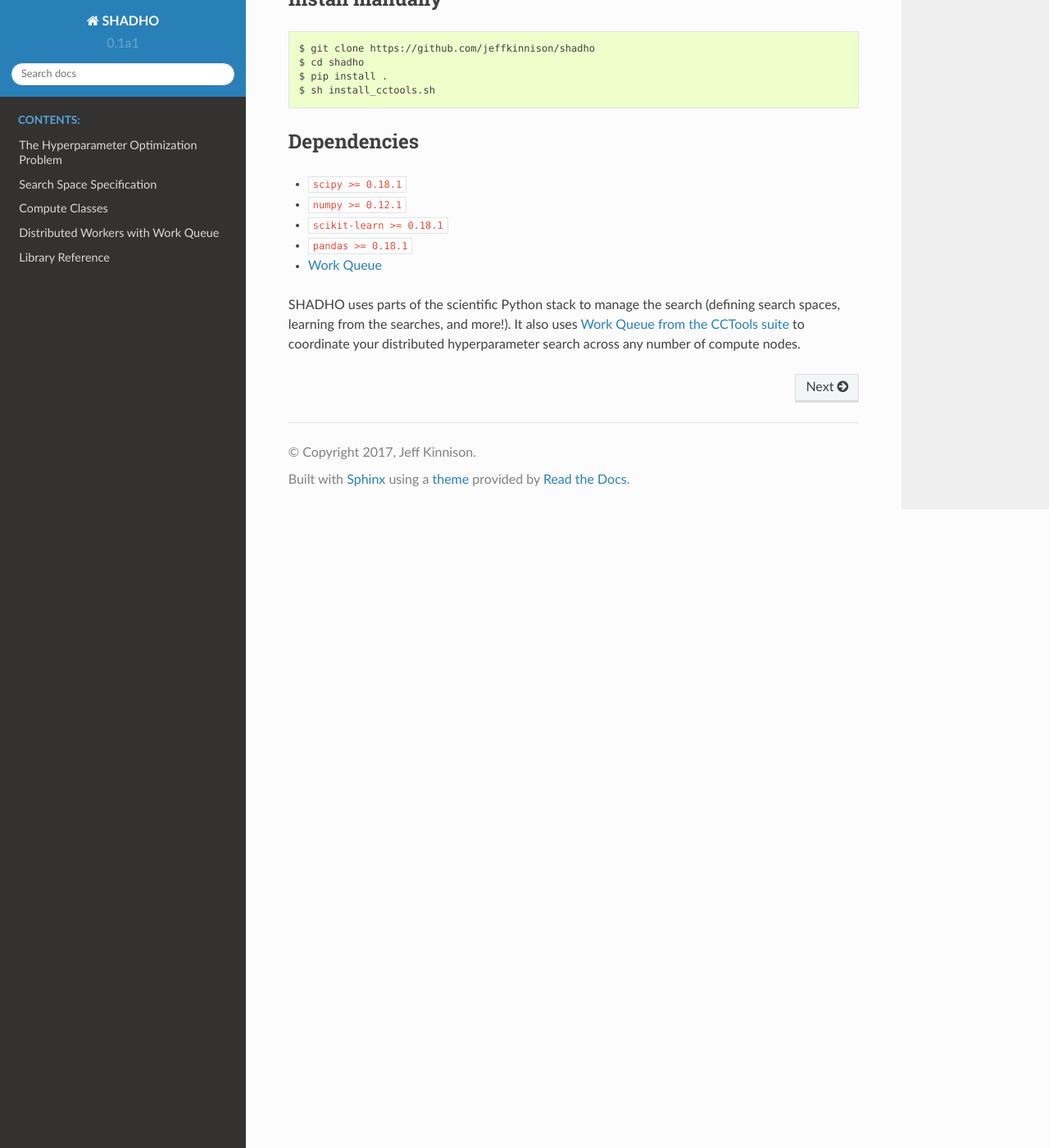
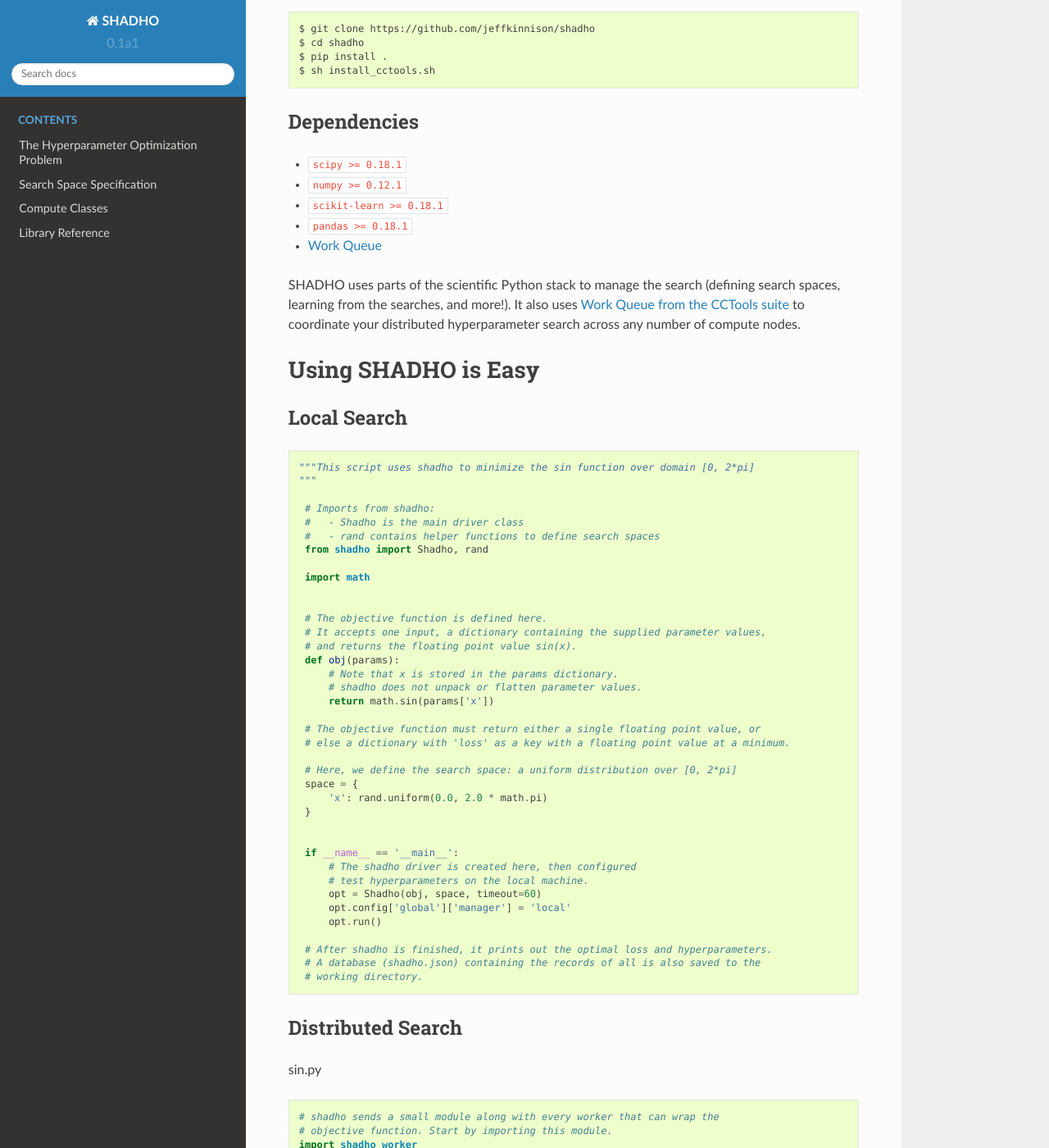
Before and after one commit to jeffkinnison/shadho, a Sphinx documentation site: the page built from docs/index.rst, in a window 1280 px wide and 1400 px high, scrolled down 844 px. Shown: the whole window at 82% size. Built offline with Sphinx 7.4.7 and the Read the Docs theme 2.0.0, drawn with Linux system fonts in a browser that asks for light colours; some of the changed text lies outside the part shown.

Commit message:
documentation updates

```diff
--- a/docs/conf.py
+++ b/docs/conf.py
@@ -20,7 +20,9 @@
 import os
 import sys
 sys.path.insert(0, os.path.abspath('..'))
-
+import shadho
+sys.path.append("./pyrameter")
+import pyrameter
 
 # -- General configuration ------------------------------------------------
 
--- a/docs/index.rst
+++ b/docs/index.rst
@@ -66,9 +65,110 @@
 from the CCTools suite <http://ccl.cse.nd.edu/>`_ to coordinate your distributed
 hyperparameter search across any number of compute nodes.
 
-.. Indices and tables
-.. ==================
+Using SHADHO is Easy
+====================
 
-.. * :ref:`genindex`
-.. * :ref:`modindex`
-.. * :ref:`search`
+Local Search
+------------
+
+::
+
+ """This script uses shadho to minimize the sin function over domain [0, 2*pi]
+ """
+
+  # Imports from shadho:
+  #   - Shadho is the main driver class
+  #   - rand contains helper functions to define search spaces
+  from shadho import Shadho, rand
+
+  import math
+
+
+  # The objective function is defined here.
+  # It accepts one input, a dictionary containing the supplied parameter values,
+  # and returns the floating point value sin(x).
+  def obj(params):
+      # Note that x is stored in the params dictionary.
+      # shadho does not unpack or flatten parameter values.
+      return math.sin(params['x'])
+
+  # The objective function must return either a single floating point value, or
+  # else a dictionary with 'loss' as a key with a floating point value at a minimum.
+
+  # Here, we define the search space: a uniform distribution over [0, 2*pi]
+  space = {
+      'x': rand.uniform(0.0, 2.0 * math.pi)
+  }
+
+
+  if __name__ == '__main__':
+      # The shadho driver is created here, then configured
+      # test hyperparameters on the local machine.
+      opt = Shadho(obj, space, timeout=60)
+      opt.config['global']['manager'] = 'local'
+      opt.run()
+
+  # After shadho is finished, it prints out the optimal loss and hyperparameters.
+  # A database (shadho.json) containing the records of all is also saved to the
+  # working directory.
+
+
+Distributed Search
+------------------
+
+sin.py
+
+::
+
+  # shadho sends a small module along with every worker that can wrap the
+  # objective function. Start by importing this module.
+  import shadho_worker
+
+  # shadho_run_task automatically loads hyperparameter values and saves
+  # the resulting output in a format that shadho knows to look for. All
+  # you have to do is write a function that takes the parameters as
+  # an argument.
+
+  import math
+
+  # The objective function is defined here (same code as in ex1)
+  def opt(params):
+      return math.sin(params['x'])
+
+  if __name__ == '__main__':
+      # To run the worker, just pass the objective function to shadho_worker.run
+      shadho_worker.run(opt)
+
+wq_sin.py
+
+::
+
+  """This script runs the hyperparameter search on remote workers.
+  """
+
+  # These are imported, same as before
+  from shadho import Shadho, rand
+
+  import math
+
+
+  # The space is also defined exactly the same.
+  space = {
+      'x': rand.uniform(0.0, 2.0 * math.pi)
+  }
+
+
+  if __name__ == '__main__':
+      # This time, instead of configuring shadho to run locally,
+      # we direct it to the input files that run the optimization task.
+
+      # Instead of the objective function, shadho is given a command that gets
+      # run on the remote worker.
+      opt = Shadho('bash run_sin.sh', space, timeout=60)
+
+      # Two input files are also added: the first is run directly by the worker
+      # and can be used to set up your runtime environment (module load, anyone?)
+      # The second is the script we're trying to optimize.
+      opt.add_input_file('run_sin.sh')
+      opt.add_input_file('sin.py')
+      opt.run()
```
Also changed, not shown: other parts of docs/index.rst (+1 -2 lines), docs/reference.rst (+21 -37 lines).
